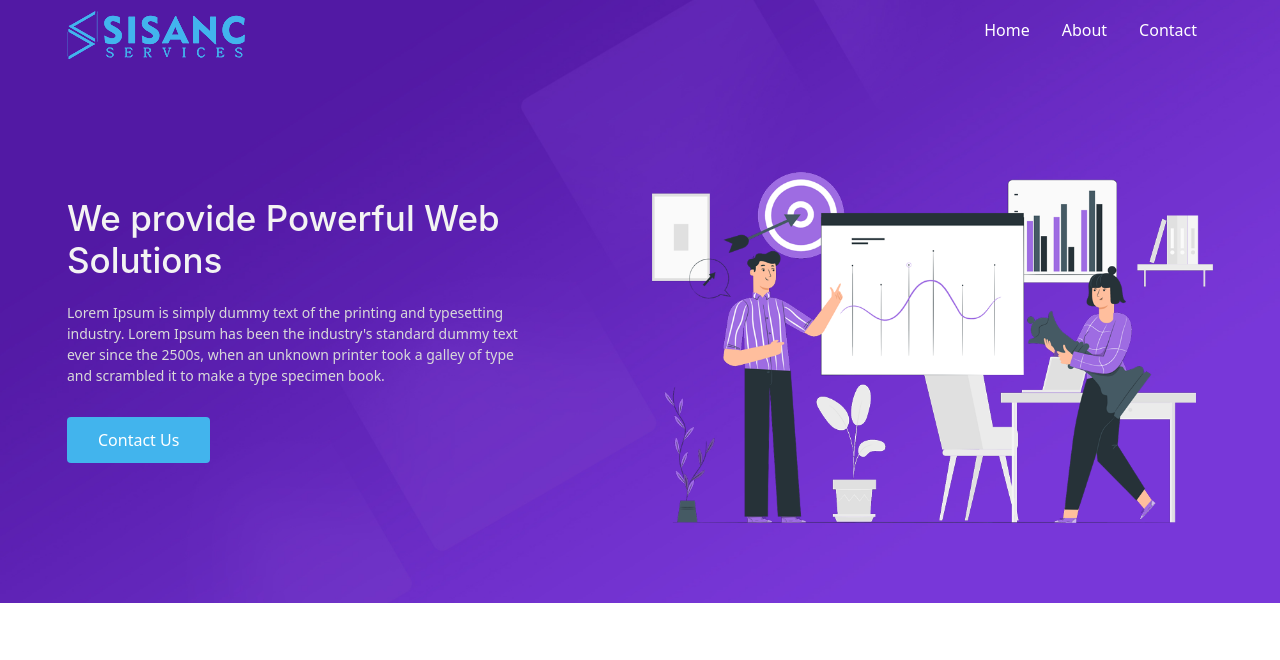
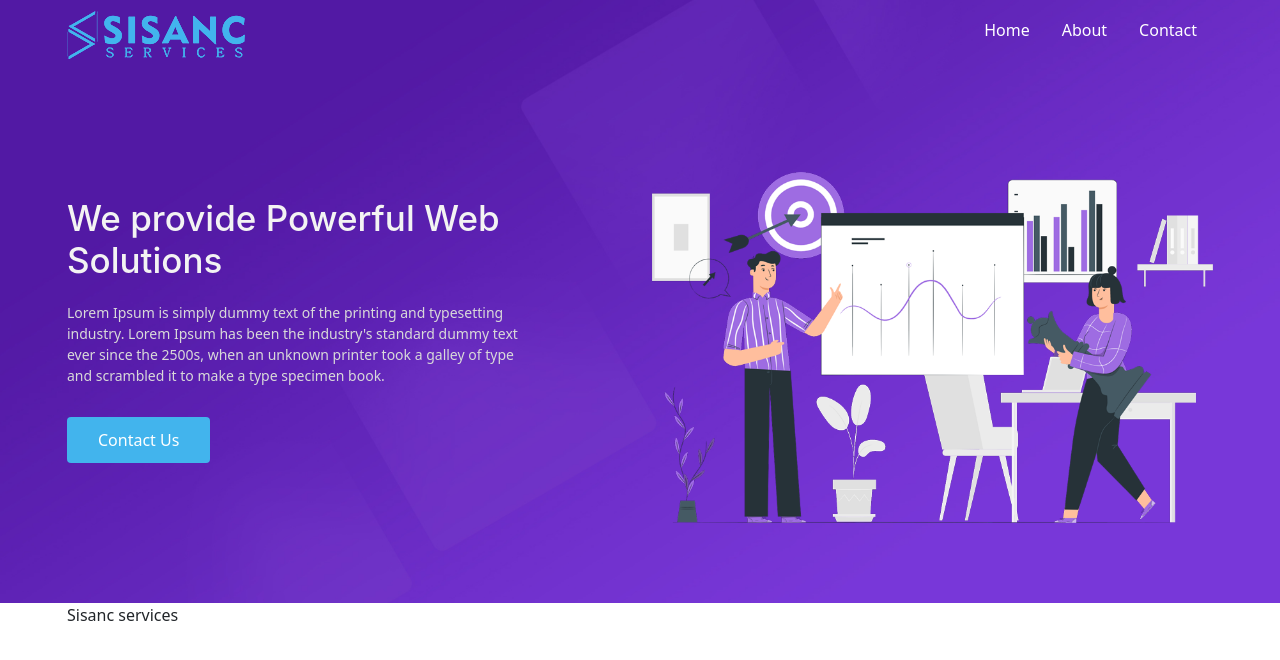
Before and after one commit to KUSUM24/Sisanc_Landing_Page, a React (Create React App) app: page / in a window 1280 px wide. Shown: the top 660 px of the page. Built offline with nearby package versions, Linux system fonts and the light colour scheme.

Commit message:
Second Banner added

```diff
--- a/package.json
+++ b/package.json
@@ -1,5 +1,6 @@
 {
   "name": "new-app",
+  "homepage": "https://kusum24.github.io/Sisanc_Landing_Page/",
   "version": "0.1.0",
   "private": true,
   "dependencies": {
--- a/public/index.html
+++ b/public/index.html
@@ -5,7 +5,6 @@
     <meta name="viewport" content="width=device-width, initial-scale=1" />
     <meta name="theme-color" content="#000000" />
     <title>Sisanc Services</title>
-    <style></style>
   </head>
   <body>
     <div id="root"></div>
--- a/src/App.js
+++ b/src/App.js
@@ -1,10 +1,12 @@
 import React from "react";
 import { FirstBanner } from "./components/FirstBanner";
+import { SecondBanner } from "./components/SecondBanner";
 
 function App() {
   return (
     <div>
       <FirstBanner />
+      <SecondBanner />
     </div>
   );
 }
--- /dev/null
+++ b/src/components/SecondBanner.jsx
@@ -0,0 +1,10 @@
+import React from "react";
+import { Container } from "react-bootstrap";
+
+export const SecondBanner = () => {
+  return (
+    <div>
+      <Container>Sisanc services</Container>
+    </div>
+  );
+};
```
